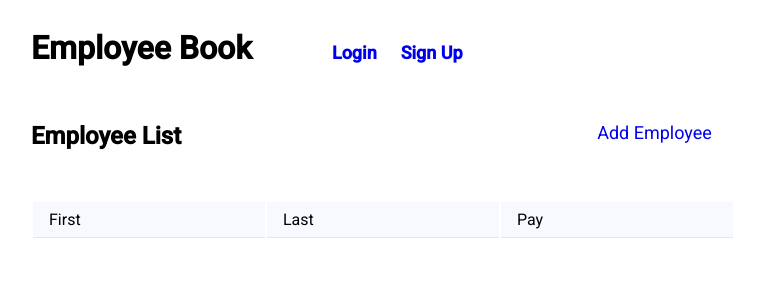
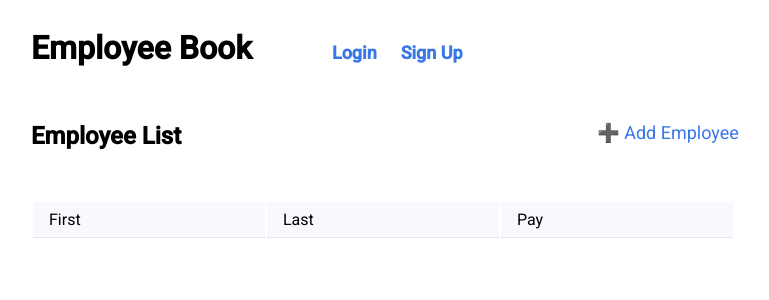
Before and after one commit to ajesh-mishra/employee-book, a Flask app: page /home in a window 1280 px wide. Shown: the top 300 px of the page, without its empty margins (9-778 px from the left). Run offline with Flask 2, Linux system fonts and the light colour scheme; data that the repository does not hold is empty.

Commit message:
added plus unicode

```diff
--- a/app/static/style.css
+++ b/app/static/style.css
@@ -47,6 +47,7 @@ a {
     margin-left: 1rem;
     margin-bottom: 0.5rem;
     text-decoration: none;
+    color: rgb(57, 118, 231);
 }
 
 .field {
--- a/app/templates/home.html
+++ b/app/templates/home.html
@@ -5,7 +5,7 @@
 {% block content %}
 <div class="page-header">
     <h2>Employee List</h2>
-    <a href="/new-employee">Add Employee</a>
+    <a href="/new-employee"> ➕ Add Employee</a>
 </div>
 
 <table>
```
